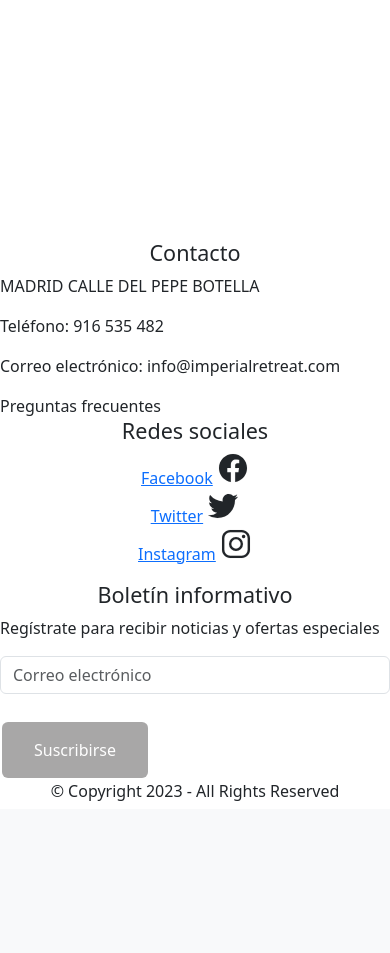
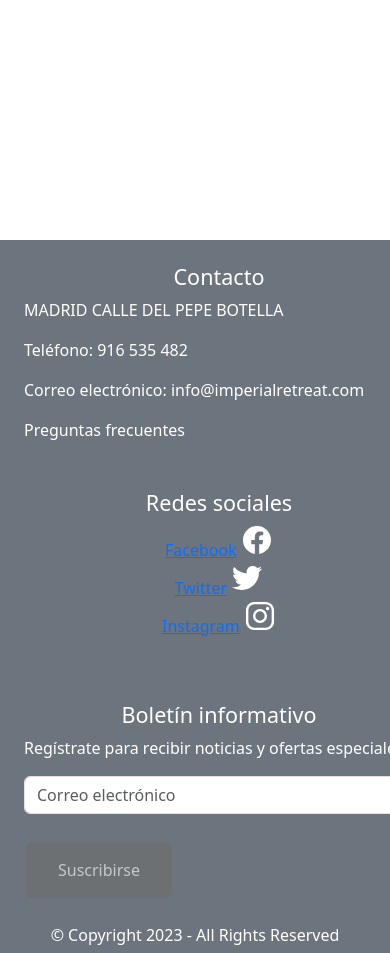
Before and after one commit to Miranda-98/TFG_Imperial, a PHP site: page /home.php in a window 390 px wide; the page is wider, and only the part inside the window is pictured. Shown: the part 2070-3023 px from the top of that part. Before the commit the page ends 2871 px from the top of that part, so only its background shows below. Run offline with PHP 8.4, Linux system fonts and the light colour scheme; data comes from the database, SQL or seed files in the repository; data that the repository does not hold is empty.

Commit message:
footer con color

```diff
--- a/Vista/home.php
+++ b/Vista/home.php
@@ -214,9 +214,9 @@ if (isset($_SESSION['nom_Usuario'])) {
     </footer> -->
 
     <!-- <div class="container pepe"> -->
-    <footer class="footer">
+    <footer class="footer bg-secondary text-white">
         <div class="row footerPrincipal">
-            <div class="col-md-4">
+            <div class="col-md-3 m-4">
                 <h4>Contacto</h4>
                 <p>MADRID CALLE DEL PEPE BOTELLA</p>
                 <p>Teléfono: 916 535 482 </p>
@@ -226,24 +226,24 @@ if (isset($_SESSION['nom_Usuario'])) {
                 </form>
             </div>
 
-            <div class="col-md-4">
+            <div class="col-md-4 m-4">
                 <h4>Redes sociales</h4>
                 <ul class="list-unstyled iconos">
-                    <li><a href="#"><i class="fab fa-facebook fa-lg"></i> Facebook</a>
+                    <li><a href="#"><i class="fab fa-facebook fa-lg text-white"></i> Facebook</a>
                         <ion-icon name="logo-facebook" size="large"></ion-icon>
                     </li>
                     <li>
-                        <a href="#"><i class="fab fa-twitter fa-lg"></i> Twitter</a>
+                        <a href="#"><i class="fab fa-twitter fa-lg text-white"></i> Twitter</a>
                         <ion-icon name="logo-twitter" size="large"></ion-icon>
                     </li>
                     <li>
-                        <a href="#"><i class="fab fa-instagram fa-lg"></i> Instagram</a>
+                        <a href="#"><i class="fab fa-instagram fa-lg text-white"></i> Instagram</a>
                         <ion-icon name="logo-instagram" size="large"></ion-icon>
                     </li>
                 </ul>
             </div>
 
-            <div class="col-md-4">
+            <div class="col-md-4 m-4">
                 <h4>Boletín informativo</h4>
                 <p>Regístrate para recibir noticias y ofertas especiales</p>
                 <form>
```
